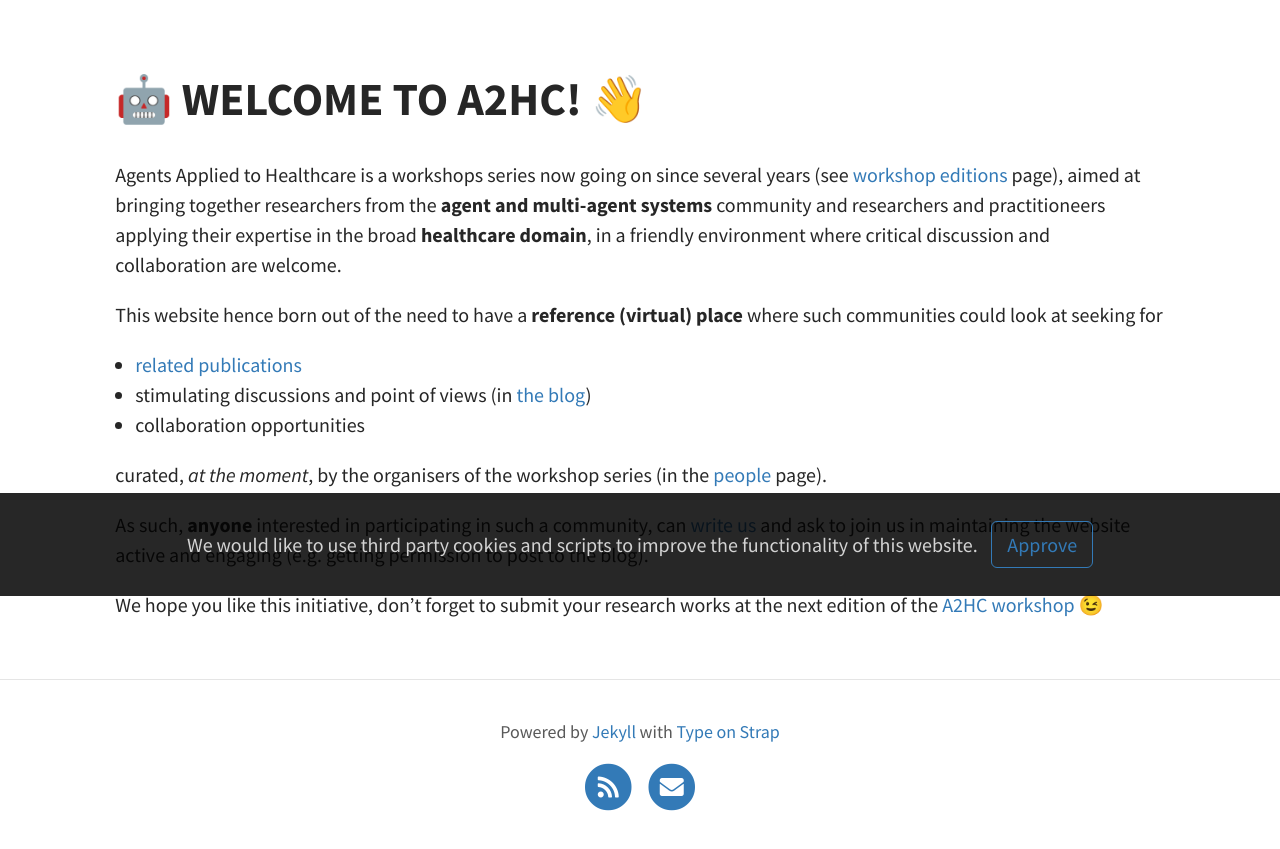
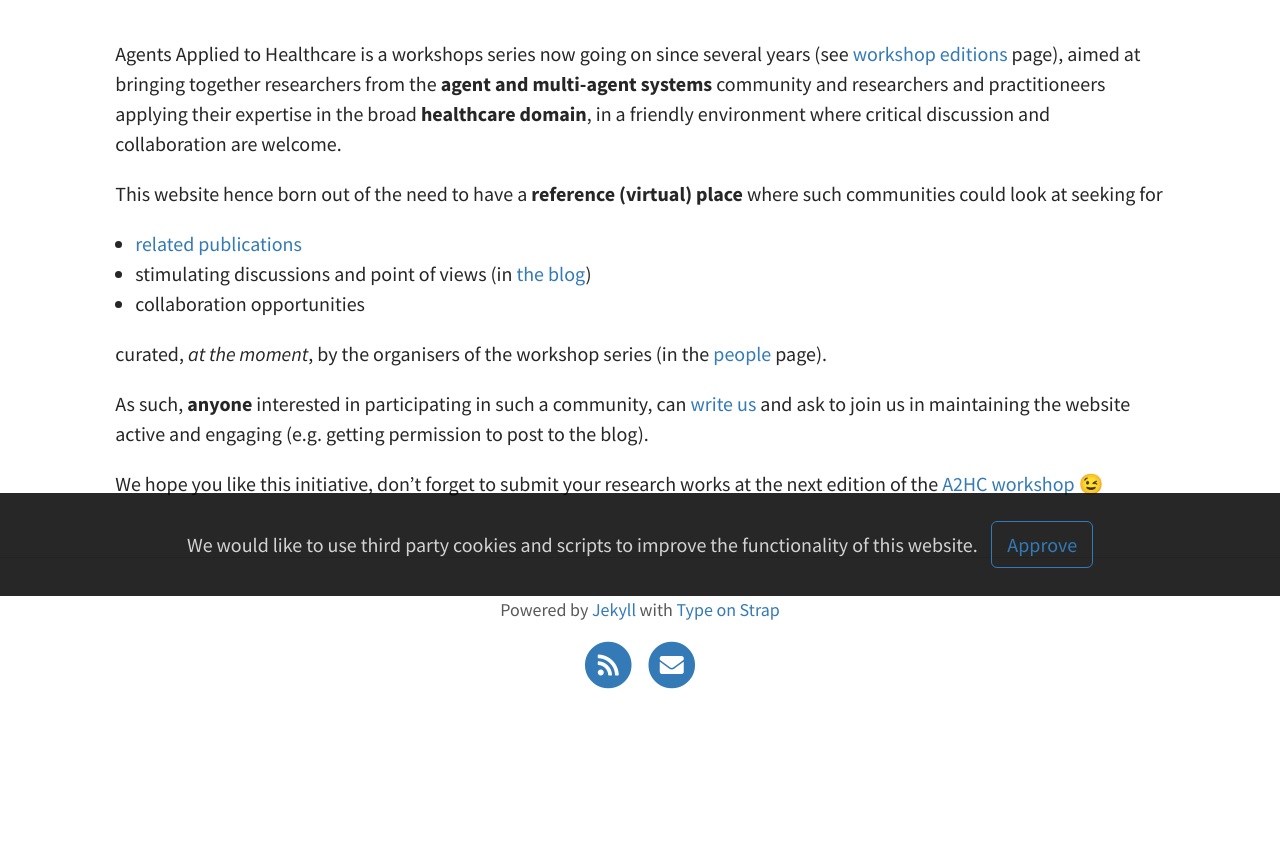
Before and after one commit to A2HC/a2hc.website, a Jekyll site: the page built from index.md, in a window 1280 px wide. Shown: the part 304-1153 px from the top of the page. Built offline with Jekyll 4.4.1, drawn with Linux system fonts in a browser that asks for light colours; our own code applies the rules of GitHub Pages for plain Markdown files; after the commit the page ends 1032 px from its top, so only the background shows below that; some of the changed lines change nothing that is shown.

Commit message:
Update index.md

```diff
--- a/index.md
+++ b/index.md
@@ -1,11 +1,10 @@
 ---
 layout: page
+title: "🤖 WELCOME TO A2HC! 👋"
 hide: true
 permalink: /
 feature-img: "assets/img/banner-reduced.png"
 ---
-
-# 🤖 WELCOME TO A2HC! 👋
 
 Agents Applied to Healthcare is a workshops series now going on since several years
 (see [workshop editions](/a2hc.website/workshops/) page),
```
